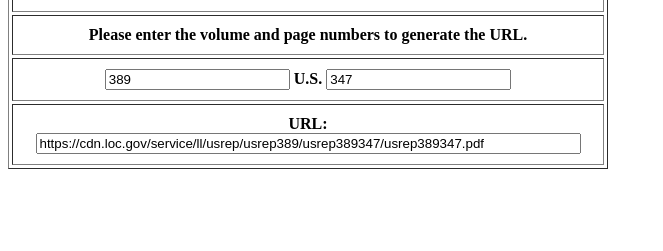
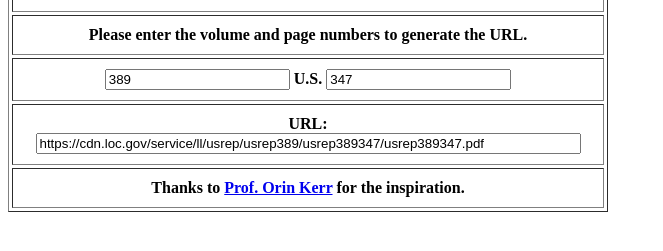
Before and after one commit to tonyztan/usreports, a plain HTML site: page index.html in a window 1280 px wide. Shown: the part 139-390 px from the top of the page, without its empty margins (0-663 px from the left). Drawn offline with Linux system fonts and the light colour scheme.

Commit message:
Idea attribution

```diff
--- a/index.html
+++ b/index.html
@@ -22,6 +22,8 @@
 <tr>
     <th colspan="2">URL: <input type="text" name="URL" id="url" size="65"></th>
 </tr>
+<tr><th colspan="2">Thanks to <a href="https://twitter.com/OrinKerr/status/1050860095217627136" target="_blank">Prof. Orin Kerr</a> for the inspiration.</th></tr>
+
 
 <table>
 </form>
```
